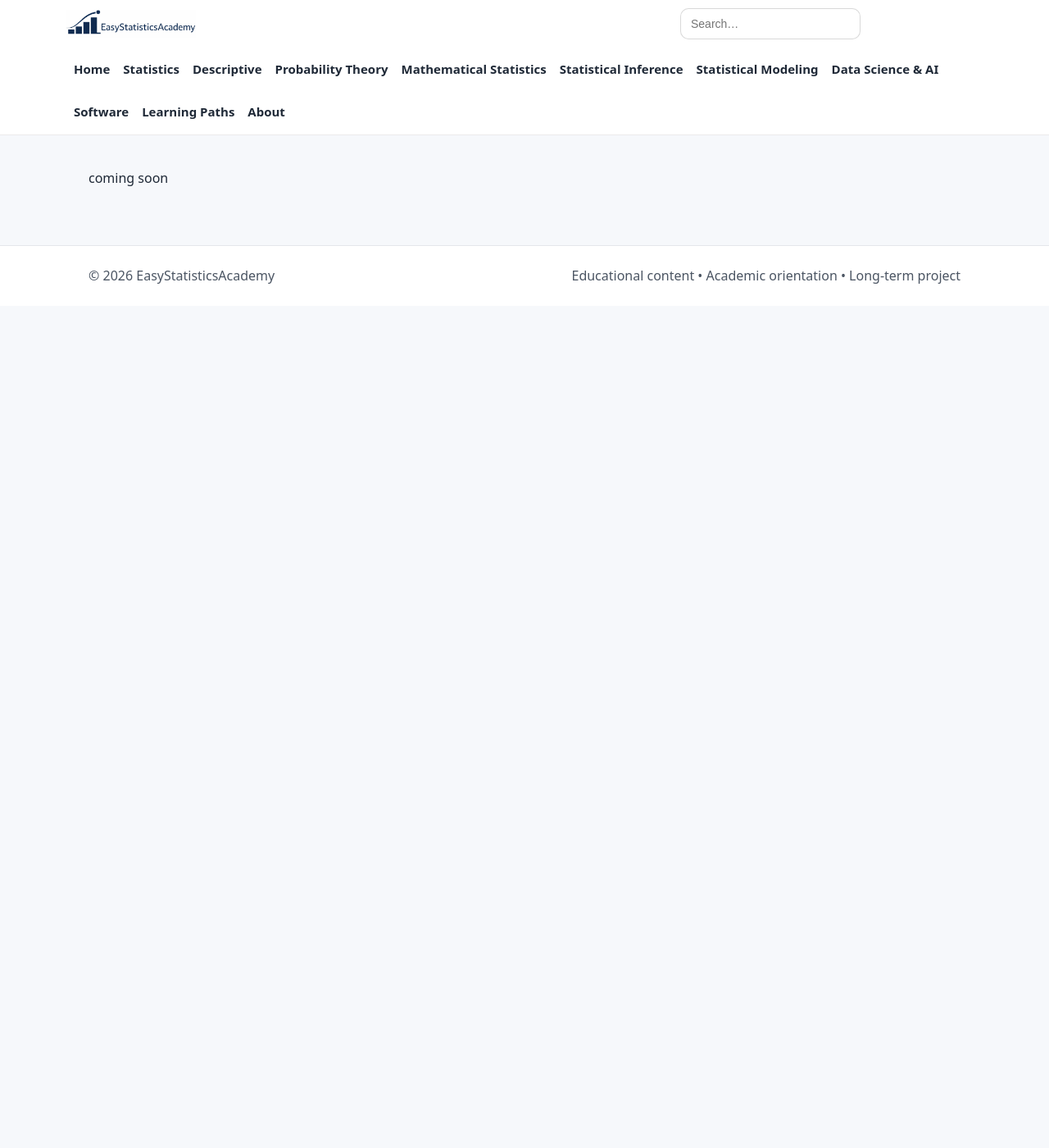
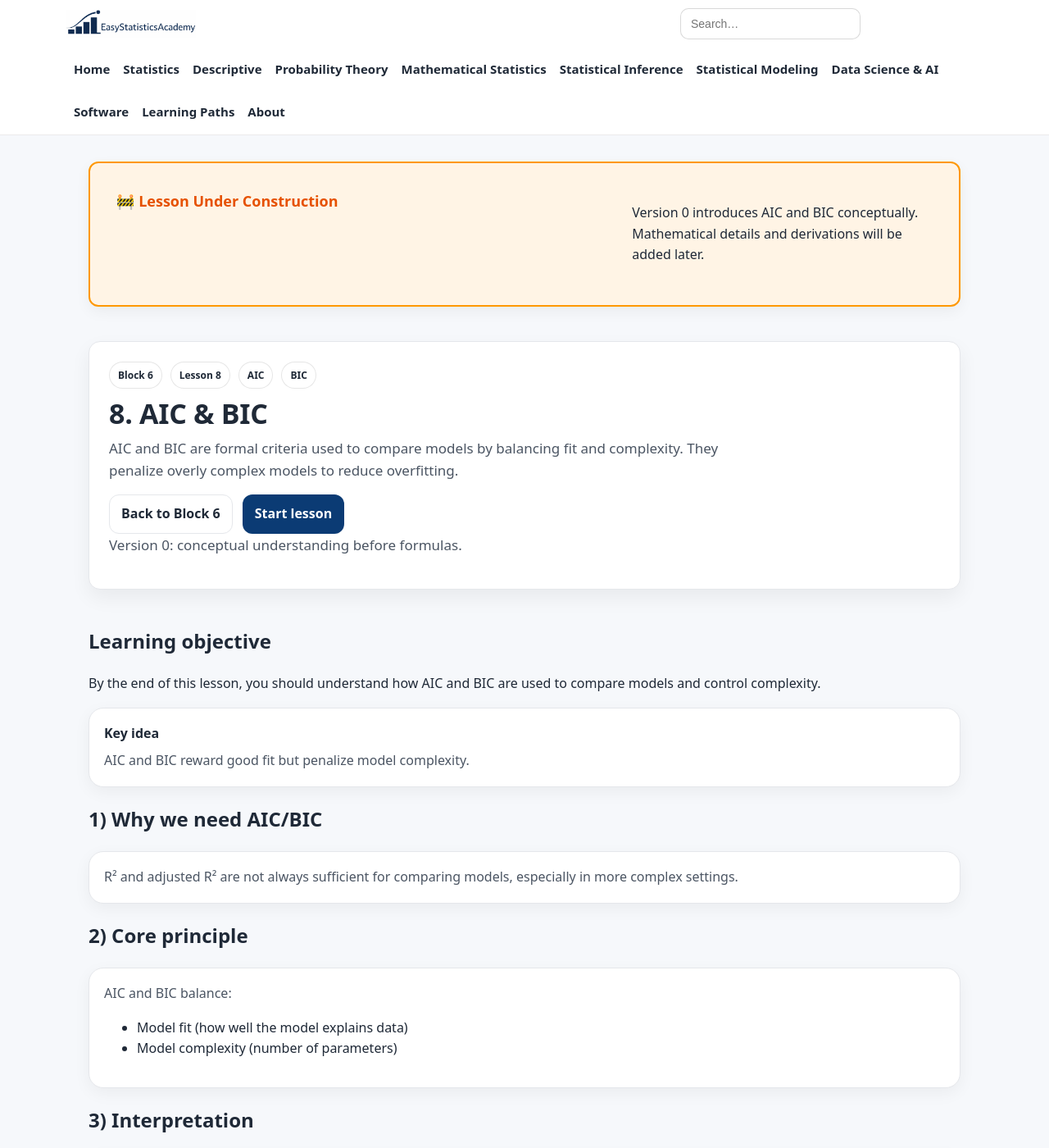
Before and after one commit to ammar-homaida-statistics/easystatisticsacademy, a Jekyll site: the page built from modeling/model-fit-comparison/aic-bic/index.md, in a window 1280 px wide and 1400 px high. Shown: the whole window at 82% size. Built offline with Jekyll 4.4.1, drawn with Linux system fonts in a browser that asks for light colours; our own code applies the rules of GitHub Pages for plain Markdown files; some of the changed text lies outside the part shown.

Commit message:
Add lesson content

```diff
--- a/modeling/model-fit-comparison/aic-bic/index.md
+++ b/modeling/model-fit-comparison/aic-bic/index.md
@@ -1 +1,176 @@
-coming soon
+---
+layout: default
+title: 8. AIC & BIC
+permalink: /modeling/model-fit-comparison/aic-bic/
+sidebar: false
+---
+
+<!-- UNDER CONSTRUCTION -->
+<section class="section section-slim">
+  <div class="callout" style="background:#fff4e5; border:2px solid #ff9800; padding:2rem; border-radius:12px;">
+    <h2 style="color:#e65100;">🚧 Lesson Under Construction</h2>
+    <p>
+      Version 0 introduces AIC and BIC conceptually.
+      Mathematical details and derivations will be added later.
+    </p>
+  </div>
+</section>
+
+<!-- ✅ Update last visited lesson -->
+<script>
+(function () {
+  localStorage.setItem("esa_continue_modeling_model_fit_lesson_v0", JSON.stringify({
+    url: "/modeling/model-fit-comparison/aic-bic/",
+    label: "Lesson 8 — AIC & BIC",
+    ts: Date.now()
+  }));
+})();
+</script>
+
+<!-- HERO -->
+<section class="hero hero-section">
+  <div class="hero-card">
+
+    <div class="badge-row">
+      <span class="badge">Block 6</span>
+      <span class="badge">Lesson 8</span>
+      <span class="badge">AIC</span>
+      <span class="badge">BIC</span>
+    </div>
+
+    <h1>8. AIC & BIC</h1>
+
+    <p class="lead">
+      AIC and BIC are formal criteria used to compare models by balancing fit and complexity.
+      They penalize overly complex models to reduce overfitting.
+    </p>
+
+    <div class="hero-actions">
+      <a class="btn btn-outline" href="/modeling/model-fit-comparison/">Back to Block 6</a>
+      <a class="btn" href="#lesson">Start lesson</a>
+    </div>
+
+    <p class="muted-mini">
+      Version 0: conceptual understanding before formulas.
+    </p>
+
+  </div>
+</section>
+
+<!-- LESSON -->
+<section class="section" id="lesson">
+
+  <h2>Learning objective</h2>
+  <p>
+    By the end of this lesson, you should understand how AIC and BIC
+    are used to compare models and control complexity.
+  </p>
+
+  <div class="card">
+    <h3>Key idea</h3>
+    <p>
+      AIC and BIC reward good fit but penalize model complexity.
+    </p>
+  </div>
+
+  <h2>1) Why we need AIC/BIC</h2>
+  <div class="card">
+    <p>
+      R² and adjusted R² are not always sufficient for comparing models,
+      especially in more complex settings.
+    </p>
+  </div>
+
+  <h2>2) Core principle</h2>
+  <div class="card">
+    <p>
+      AIC and BIC balance:
+    </p>
+    <ul>
+      <li>Model fit (how well the model explains data)</li>
+      <li>Model complexity (number of parameters)</li>
+    </ul>
+  </div>
+
+  <h2>3) Interpretation</h2>
+  <div class="card">
+    <p>
+      Lower AIC or BIC values indicate better models.
+    </p>
+  </div>
+
+  <h2>4) AIC vs BIC</h2>
+  <div class="card">
+    <ul>
+      <li>AIC → lighter penalty for complexity</li>
+      <li>BIC → stronger penalty for complexity</li>
+    </ul>
+  </div>
+
+  <h2>5) Model selection use</h2>
+  <div class="card">
+    <p>
+      Used to compare multiple models and choose the one with the lowest value.
+    </p>
+  </div>
+
+  <h2>6) Important property</h2>
+  <div class="card">
+    <p>
+      Values are only meaningful relative to other models,
+      not in isolation.
+    </p>
+  </div>
+
+  <h2>7) Connection to overfitting</h2>
+  <div class="card">
+    <p>
+      Penalization helps prevent selecting overly complex models.
+    </p>
+  </div>
+
+  <h2>8) Common mistake</h2>
+  <div class="card">
+    <p>
+      Interpreting AIC or BIC as absolute measures of model quality.
+    </p>
+  </div>
+
+  <h2>9) When to use them</h2>
+  <div class="card">
+    <ul>
+      <li>Comparing multiple models</li>
+      <li>Variable selection</li>
+      <li>Complex modeling scenarios</li>
+    </ul>
+  </div>
+
+  <h2>10) Why this matters</h2>
+  <div class="card">
+    <p>
+      AIC and BIC provide a principled way to balance fit and simplicity.
+    </p>
+  </div>
+
+  <div class="card">
+    <h3>Outcome of this lesson</h3>
+    <ul>
+      <li>Understand AIC and BIC conceptually</li>
+      <li>Compare models using formal criteria</li>
+      <li>Balance fit and complexity</li>
+      <li>Avoid overfitting in selection</li>
+      <li>Prepare for modeling strategy</li>
+    </ul>
+  </div>
+
+  <div class="card">
+    <h3>Next step</h3>
+    <p>
+      We now develop a structured way of thinking about model selection.
+    </p>
+    <a class="btn" href="/modeling/model-fit-comparison/model-selection-thinking/">
+      Next lesson: Model Selection Thinking →
+    </a>
+  </div>
+
+</section>
```
